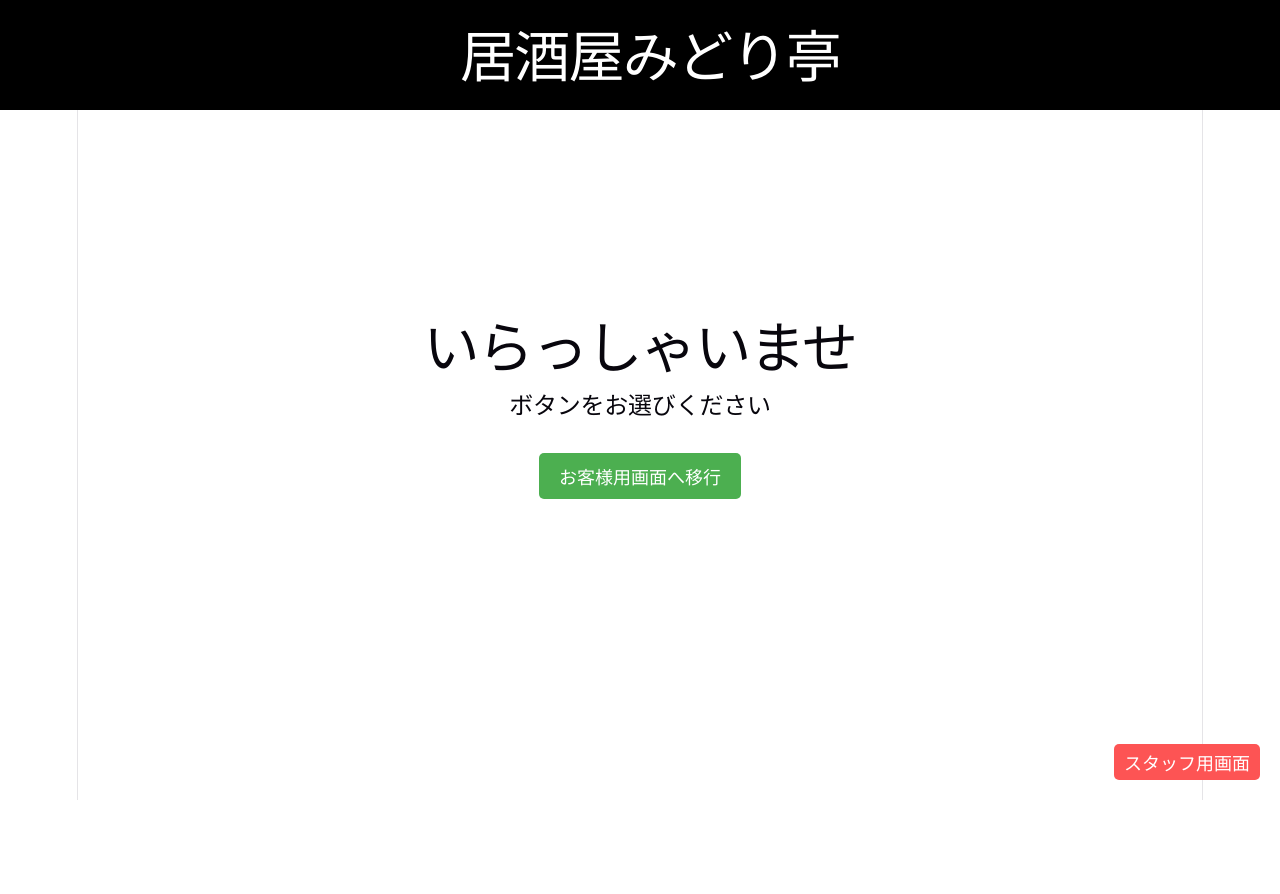
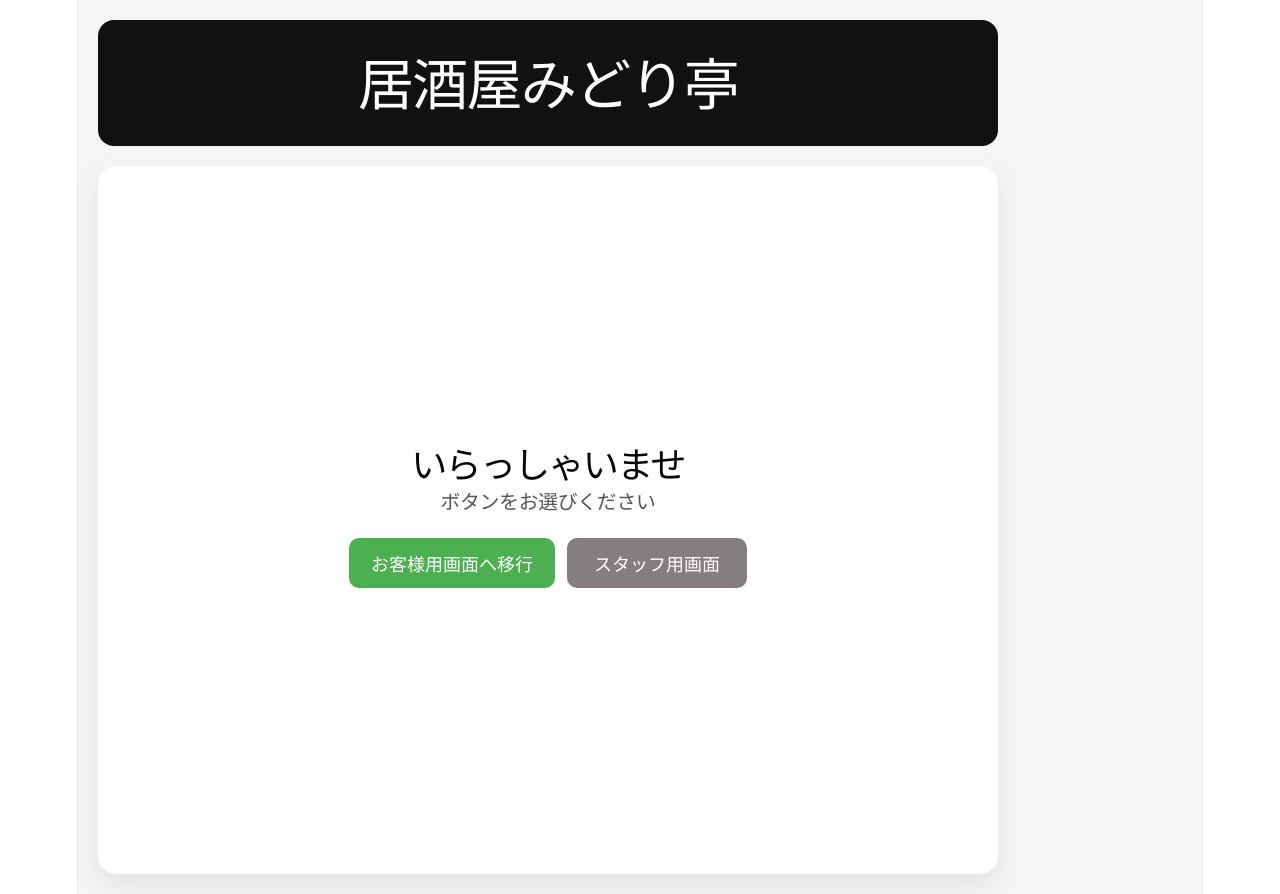
Before and after one commit to narita-shinnosuke-ocs2026/System_Development_Exercise_MOS_Project, a React (Vite) app in the folder Mos-front/: page / in a window 1280 px wide. Before the commit the page ends 800 px from the top, so only its background shows below. Built offline with nearby package versions, Linux system fonts and the light colour scheme.

Commit message:
画面遷移ボタン追加

```diff
--- a/Mos-front/src/App.css
+++ b/Mos-front/src/App.css
@@ -182,17 +182,127 @@
     border-right-color: var(--border);
   }
 }
-header {
-  background-color: black;
+.page-content {
+  padding: 20px;
+  text-align: center;
+}
+
+.app-main {
+  min-height: 100vh;
+  display: flex;
+  flex-direction: column;
+  align-items: stretch;
+  justify-content: flex-start;
+  padding: 20px;
+  background-color: #f5f5f5;
+  box-sizing: border-box;
+}
+
+.site-header {
+  background-color: #111;
+  color: #fff;
+  width: 100%;
+  max-width: 900px;
+  border-radius: 16px;
+  padding: 18px 20px;
+  box-sizing: border-box;
+  text-align: center;
+  margin-bottom: 20px;
+}
+
+.site-header h1 {
+  color: #fff;
+}
+
+.home-section {
+  width: 100%;
+  max-width: 900px;
+  min-height: calc(100vh - 92px);
+  background-color: #fff;
+  border-radius: 18px;
+  padding: 28px;
+  box-shadow: 0 12px 30px rgba(0, 0, 0, 0.08);
+  box-sizing: border-box;
+  display: flex;
+  flex-direction: column;
+  justify-content: center;
+}
+
+.welcome-text {
+  text-align: center;
+  margin-bottom: 24px;
+}
+
+.welcome-text h1 {
+  margin: 0;
+  font-size: 2rem;
+}
+
+.welcome-text h2 {
+  margin: 12px auto 0;
+  font-size: 1.1rem;
+  color: #555;
+}
+
+.button-row {
+  display: flex;
+  flex-wrap: wrap;
+  justify-content: center;
+  gap: 12px;
+}
+
+.nav-button {
+  min-width: 180px;
+  font-size: 18px;
+  padding: 12px 22px;
   color: white;
-  text-align: center;
-  padding: 10px;
-  position: fixed;
-  top: 0;
-  left: 0;
-  width: 100%;
-  z-index: 1000;
+  border: none;
+  border-radius: 10px;
+  cursor: pointer;
+  transition: transform 0.18s ease, box-shadow 0.18s ease;
 }
-header h1 {
-  color: white;
+
+.nav-button:hover {
+  transform: translateY(-1px);
+  box-shadow: 0 8px 18px rgba(0, 0, 0, 0.14);
 }
+
+.customer-button {
+  background-color: #4caf50;
+}
+
+.staff-button {
+  background-color: #857e7e;
+}
+
+.back-button {
+  background-color: #555;
+  margin-top: 18px;
+}
+
+.page-content {
+  display: flex;
+  flex-direction: column;
+  align-items: center;
+  justify-content: center;
+  gap: 14px;
+  padding: 24px;
+  background: #fafafa;
+  border-radius: 16px;
+  box-shadow: inset 0 0 0 1px rgba(0, 0, 0, 0.04);
+}
+
+@media (max-width: 640px) {
+  .home-section {
+    padding: 20px;
+  }
+
+  .nav-button {
+    width: 100%;
+    min-width: auto;
+  }
+
+  .site-header {
+    padding: 16px 16px;
+  }
+}
--- a/Mos-front/src/App.jsx
+++ b/Mos-front/src/App.jsx
@@ -1,47 +1,58 @@
 import { useState } from 'react'
-import reactLogo from './assets/react.svg'
-import viteLogo from './assets/vite.svg'
-import heroImg from './assets/hero.png'
 import './App.css'
 
-// 顧客用画面コンポーネント
-function CustomerPage() {
-  return <div>お客様用画面</div>;
+function CustomerPage({ onBack }) {
+  return (
+    <div className="page-content">
+      <h2>お客様用画面</h2>
+      <p>こちらからメニューやご注文の確認・操作ができます。</p>
+      <button className="nav-button back-button" onClick={onBack}>トップへ戻る</button>
+    </div>
+  );
 }
 
-// スタッフ用画面コンポーネント
-function StaffPage() {
-  return <div>スタッフ用画面</div>;
+function StaffPage({ onBack }) {
+  return (
+    <div className="page-content">
+      <h2>スタッフ用画面</h2>
+      <p>スタッフ専用の管理機能へアクセスします。</p>
+      <button className="nav-button back-button" onClick={onBack}>トップへ戻る</button>
+    </div>
+  );
 }
+
 function App() {
+  const [page, setPage] = useState('home');
 
   return (
-    <>
-    <header>
+    <div className="app-main">
+      <header className="site-header">
         <h1>居酒屋みどり亭</h1>
       </header>
-      <section id="center">
-        <div>
+
+      <main className="home-section">
+        {page === 'home' ? (
+          <>
+            <div className="welcome-text">
               <h1>いらっしゃいませ</h1>
-          <h2>ボタンをお選びください
-          </h2>
+              <h2>ボタンをお選びください</h2>
             </div>
-        <div style={{ display: 'flex', gap: '10px', justifyContent: 'center' }}>
-          <button
-            className="costmer link"
-            style={{ fontSize: '18px', padding: '10px 20px', backgroundColor: '#4CAF50', color: 'white', border: 'none', borderRadius: '5px' }}
-            onClick={() => setPage('customer')}>
+            <div className="button-row">
+              <button className="nav-button customer-button" onClick={() => setPage('customer')}>
                 お客様用画面へ移行
               </button>
-          <button
-            className="stuff link"
-            style={{position: 'absolute',bottom: '20px',right: '20px', fontSize: '18px', padding: '5px 10px', backgroundColor: '#fd5454', color: 'white', border: 'none', borderRadius: '5px' }}
-            onClick={() => setPage('staff')}          >
+              <button className="nav-button staff-button" onClick={() => setPage('staff')}>
                 スタッフ用画面
               </button>
             </div>
-      </section>
           </>
+        ) : page === 'customer' ? (
+          <CustomerPage onBack={() => setPage('home')} />
+        ) : (
+          <StaffPage onBack={() => setPage('home')} />
+        )}
+      </main>
+    </div>
   )
 }
 
```
Lines whose indentation alone changed are shown as unchanged.
